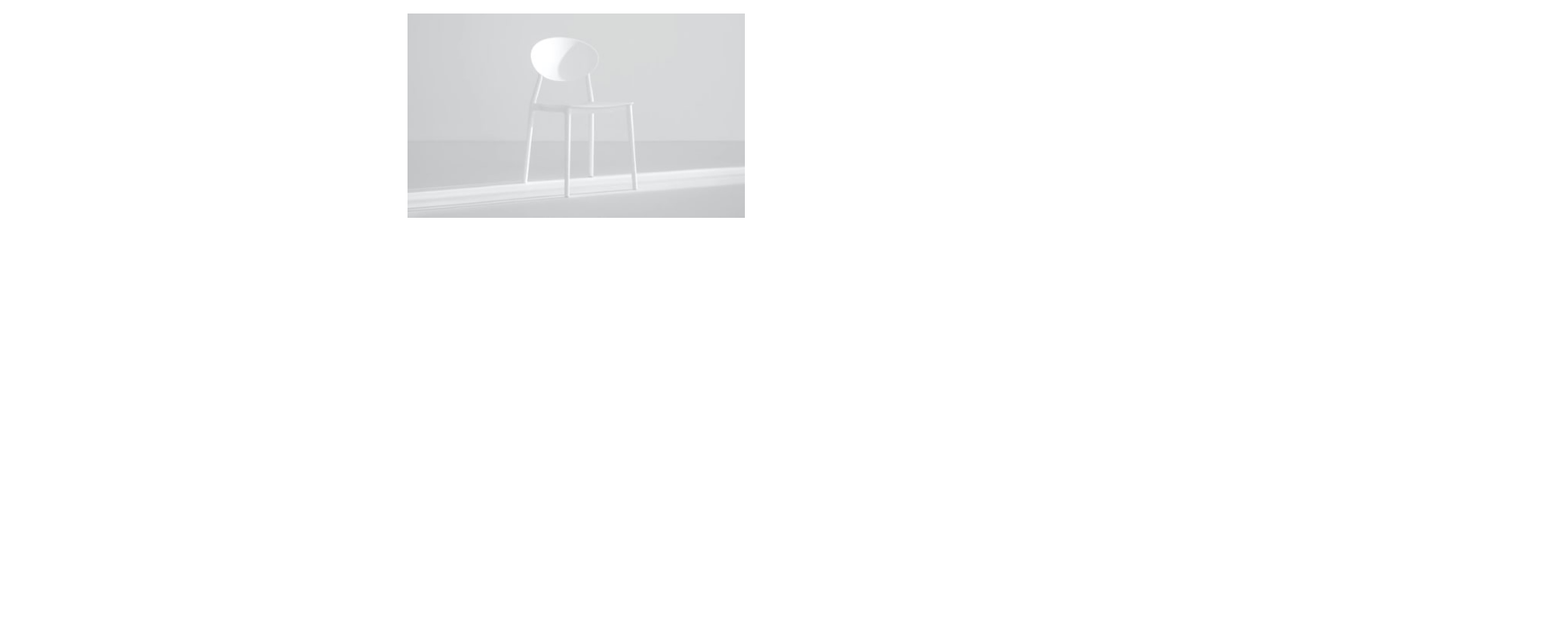
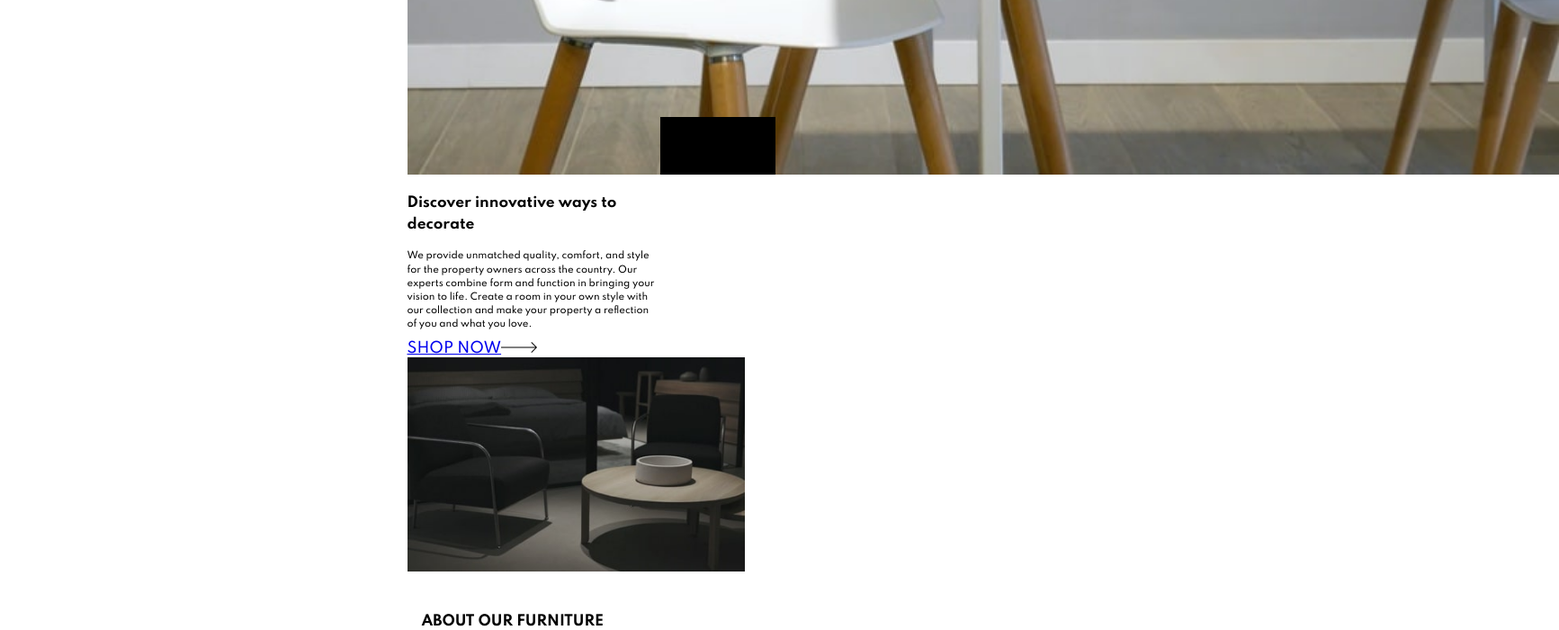
Before and after one commit to fughesi/room-homepage, a React (Create React App) app: page / in a window 1280 px wide. Shown: the part 620-1320 px from the top of the page at 90% size, 1733 px wide, since content can reach past the window. Before the commit the page ends 862 px from the top, so only its background shows below. Built offline with nearby package versions, Linux system fonts and the light colour scheme.

Commit message:
fixing layout

```diff
--- a/src/components/TopRow/TopRow.css
+++ b/src/components/TopRow/TopRow.css
@@ -4,7 +4,41 @@
   grid-area: a;
   width: 75%;
 }
-#topContainer img {
-    display: inline-block;
+#topPhotoContainer {
+  position: relative;
+
   width: 100%;
 }
+
+#topContainer img {
+  display: inline-block;
+  overflow: hidden;
+  /* width: 100%; */
+  width: minmax(100%, 375px);
+}
+
+#arrowButtons {
+  position: absolute;
+  bottom: 5px;
+  left: 100%;
+  display: flex;
+  fill: #fff;
+}
+
+#leftArrow,
+#rightArrow {
+  padding: 2rem;
+  margin: 0;
+
+  background-color: #000;
+}
+#topContainer h3 {
+  font-size: var(--sub2);
+  font-weight: var(--bold);
+  line-height: 1.5rem;
+}
+#topContainer p {
+  line-height: 1.5em;
+  font-weight: var(--thin);
+  font-size: var(--sub4);
+}
--- a/src/components/TopRow/TopRow.js
+++ b/src/components/TopRow/TopRow.js
@@ -1,14 +1,67 @@
-import React from 'react';
-import "./TopRow.css"
-import hero1m from "../../images/mobile-image-hero-1.jpg"
-import hero2m from "../../images/mobile-image-hero-2.jpg"
-import hero3m from "../../images/mobile-image-hero-3.jpg"
-import hero1d from "../../images/desktop-image-hero-1.jpg"
-import hero2d from "../../images/desktop-image-hero-2.jpg"
-import hero3d from "../../images/desktop-image-hero-3.jpg"
+import React from "react";
+import "./TopRow.css";
+import hero1m from "../../images/mobile-image-hero-1.jpg";
+import hero2m from "../../images/mobile-image-hero-2.jpg";
+import hero3m from "../../images/mobile-image-hero-3.jpg";
+import hero1d from "../../images/desktop-image-hero-1.jpg";
+import hero2d from "../../images/desktop-image-hero-2.jpg";
+import hero3d from "../../images/desktop-image-hero-3.jpg";
 
 export default function TopRow() {
-  return <div id="topContainer">
-      <img srcSet={`${hero1m} 375w,${hero1d} 840w`} alt="hero image"/>
-  </div>;
+  return (
+    <div id="topContainer">
+      <section id="topPhotoContainer">
+        {<img srcSet={`${hero1m} 375w,${hero1d} 840w`} alt="hero image" /> || (
+          <img src={hero1m} alt="hero image" />
+        )}
+        <div id="arrowButtons">
+          <svg
+            width="14"
+            height="24"
+            id="leftArrow"
+            xmlns="http://www.w3.org/2000/svg"
+          >
+            <path
+              d="M13 0L1 12l12 12"
+              stroke="#FFF"
+              // fill="none"
+              fill-rule="evenodd"
+            />
+          </svg>
+          <svg
+            width="14"
+            height="24"
+            id="rightArrow"
+            xmlns="http://www.w3.org/2000/svg"
+          >
+            <path
+              d="M1 0l12 12L1 24"
+              stroke="#FFF"
+              // fill="none"
+              fill-rule="evenodd"
+            />
+          </svg>
+        </div>
+      </section>
+      <section id="descriptiveText">
+        <h3>Discover innovative ways to decorate</h3>
+        <p>
+          We provide unmatched quality, comfort, and style for the property
+          owners across the country. Our experts combine form and function in
+          bringing your vision to life. Create a room in your own style with our
+          collection and make your property a reflection of you and what you
+          love.
+        </p>
+        <a href="#">SHOP NOW</a>
+        <svg width="40" height="12" xmlns="http://www.w3.org/2000/svg">
+          <path
+            d="M34.05 0l5.481 5.527h.008v.008L40 6l-.461.465v.063l-.062-.001L34.049 12l-.662-.668 4.765-4.805H0v-1h38.206l-4.82-4.86L34.05 0z"
+            id="shopNowArrow"
+            fill="#000"
+            fill-rule="nonzero"
+          />
+        </svg>
+      </section>
+    </div>
+  );
 }
```
